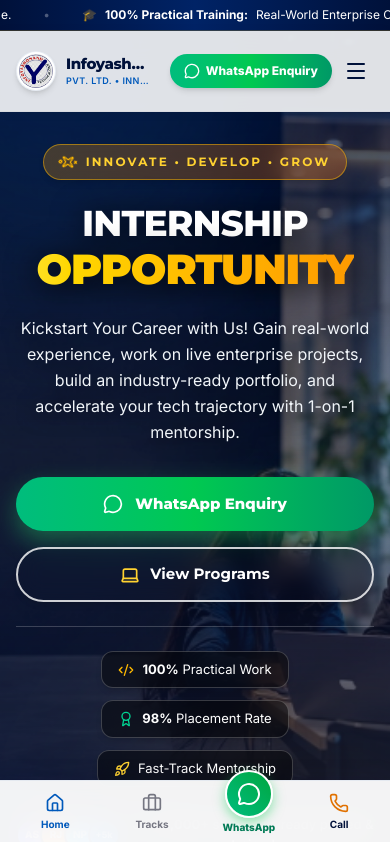
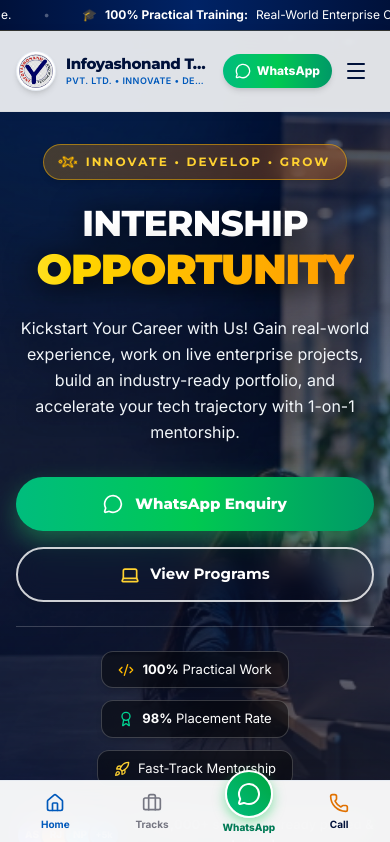
Before and after one commit to AKSHAD2004/ITPL, a React (Vite) app: page / in a window 390 px wide. Shown: the top 842 px of the page. Built offline with nearby package versions, Linux system fonts and the light colour scheme.

Commit message:
Add compact WhatsApp button to mobile navbar header

```diff
--- a/src/components/Navbar.tsx
+++ b/src/components/Navbar.tsx
@@ -128,10 +128,11 @@ export const Navbar: React.FC<NavbarProps> = ({
             href={getWhatsAppLink()}
             target="_blank"
             rel="noreferrer"
-            className="bg-gradient-to-r from-emerald-500 via-green-500 to-emerald-600 hover:from-emerald-600 hover:to-green-600 text-white font-extrabold text-[12px] sm:text-[14px] px-3.5 sm:px-5 py-2 sm:py-2.5 rounded-full shadow-md hover:shadow-lg hover:scale-[1.02] active:scale-[0.98] transition-all flex items-center gap-1.5 whitespace-nowrap cursor-pointer"
+            className="bg-gradient-to-r from-emerald-500 via-green-500 to-emerald-600 hover:from-emerald-600 hover:to-green-600 text-white font-extrabold text-[12px] sm:text-[14px] px-3 sm:px-5 py-2 sm:py-2.5 rounded-full shadow-md hover:shadow-lg hover:scale-[1.02] active:scale-[0.98] transition-all flex items-center gap-1.5 whitespace-nowrap cursor-pointer shrink-0"
           >
-            <MessageCircle className="w-4 h-4 text-white" />
-            <span>WhatsApp Enquiry</span>
+            <MessageCircle className="w-4 h-4 text-white shrink-0" />
+            <span className="hidden sm:inline">WhatsApp Enquiry</span>
+            <span className="inline sm:hidden">WhatsApp</span>
           </a>
 
           {/* Mobile Menu Toggle */}
```
